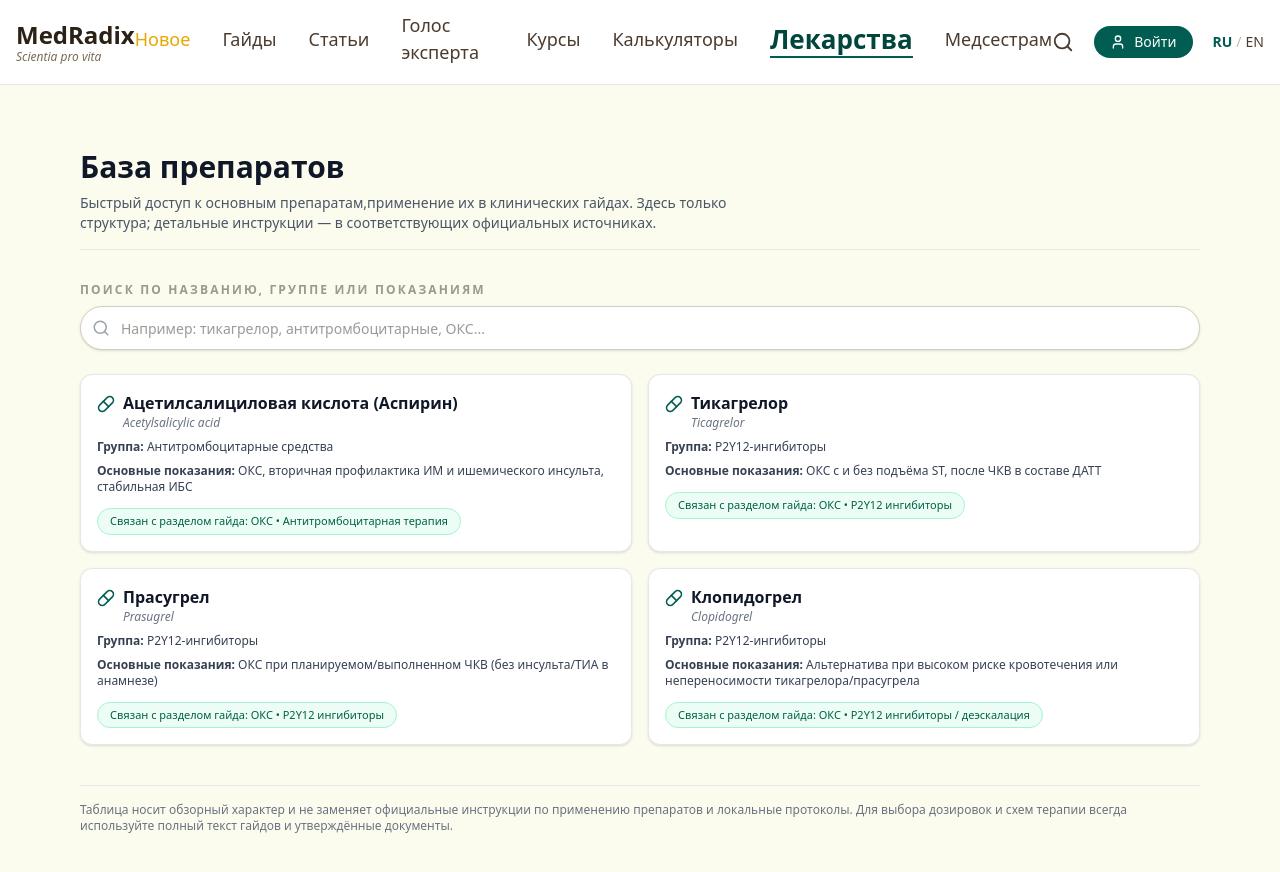
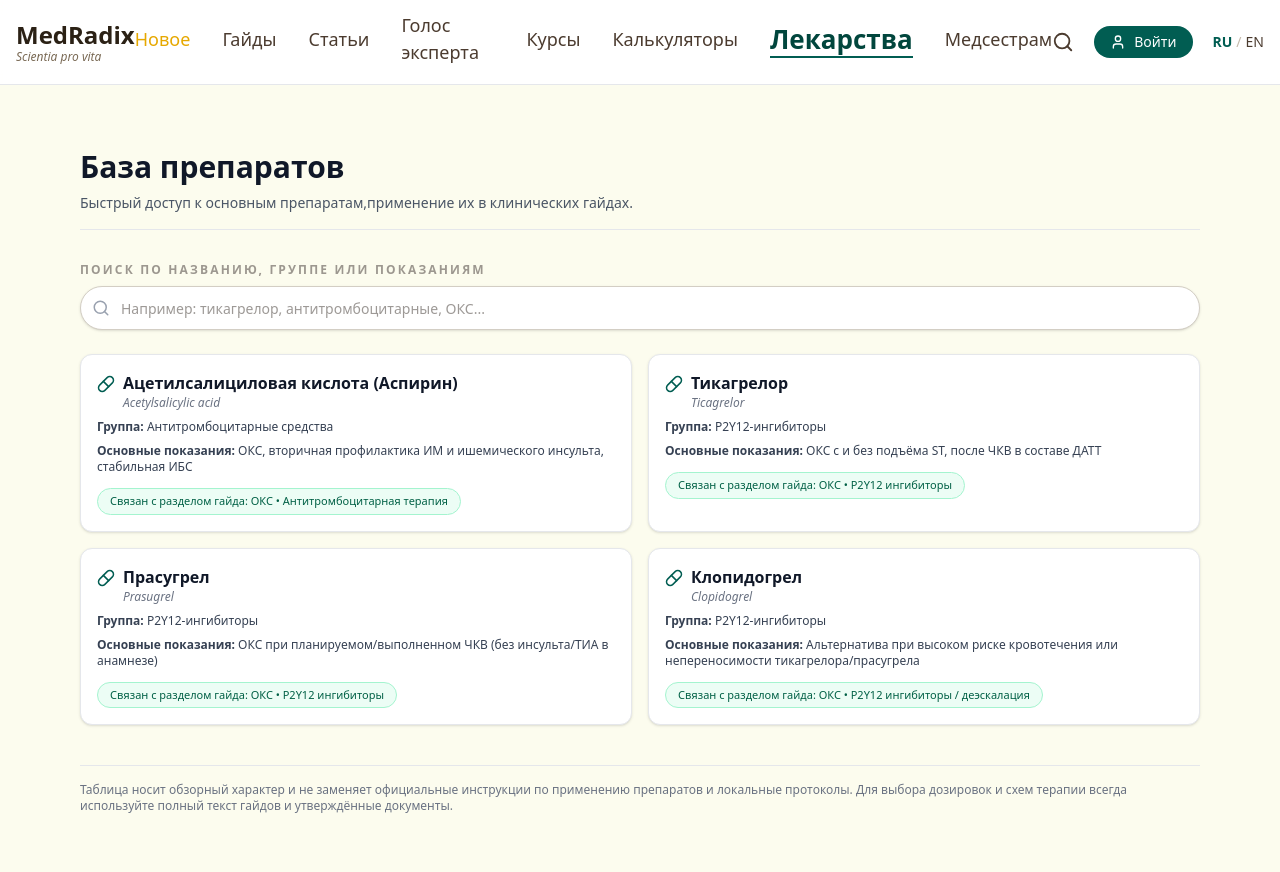
Before and after one commit to NMaryko/MedRadix, a Next.js app: page /drugs in a window 1280 px wide. Shown: the top 872 px of the page. Built offline with nearby package versions, Linux system fonts and the light colour scheme.

Commit message:
Update page.tsx

```diff
--- a/app/drugs/page.tsx
+++ b/app/drugs/page.tsx
@@ -70,8 +70,6 @@ export default function DrugsPage() {
           </h1>
           <p className="text-sm text-gray-600 max-w-2xl">
             Быстрый доступ к основным препаратам,применение их в клинических гайдах.
-            Здесь только структура; детальные инструкции — в соответствующих
-            официальных источниках.
           </p>
         </header>
 
```
